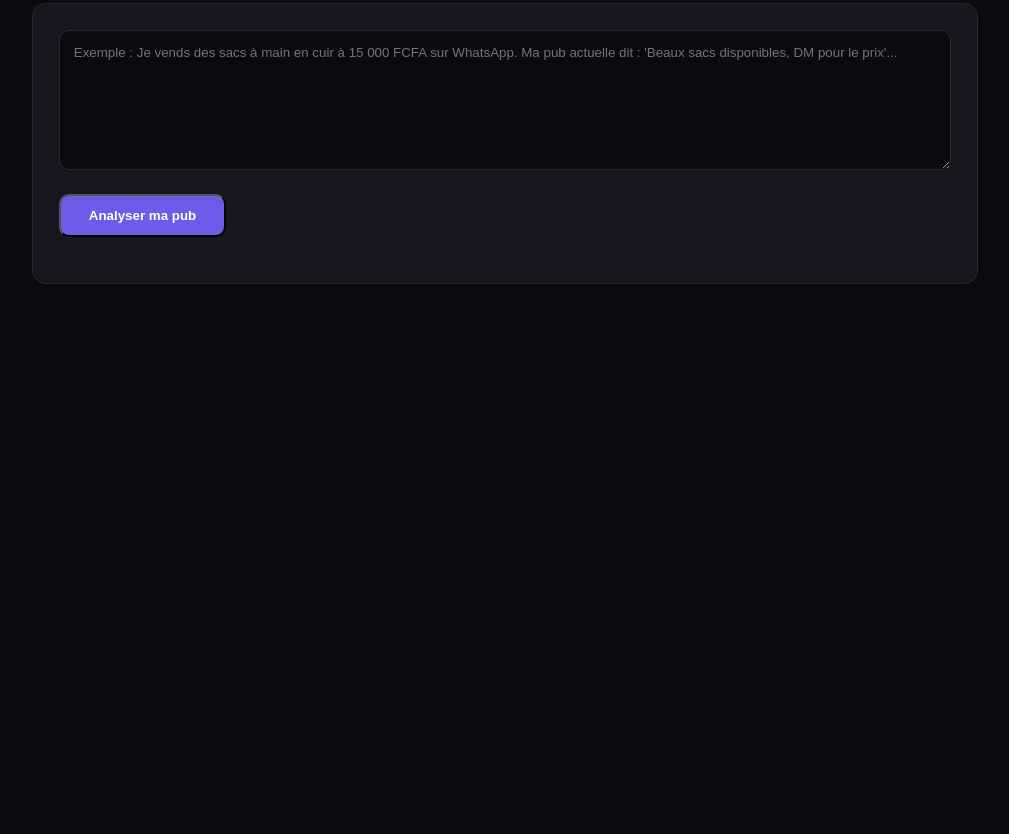
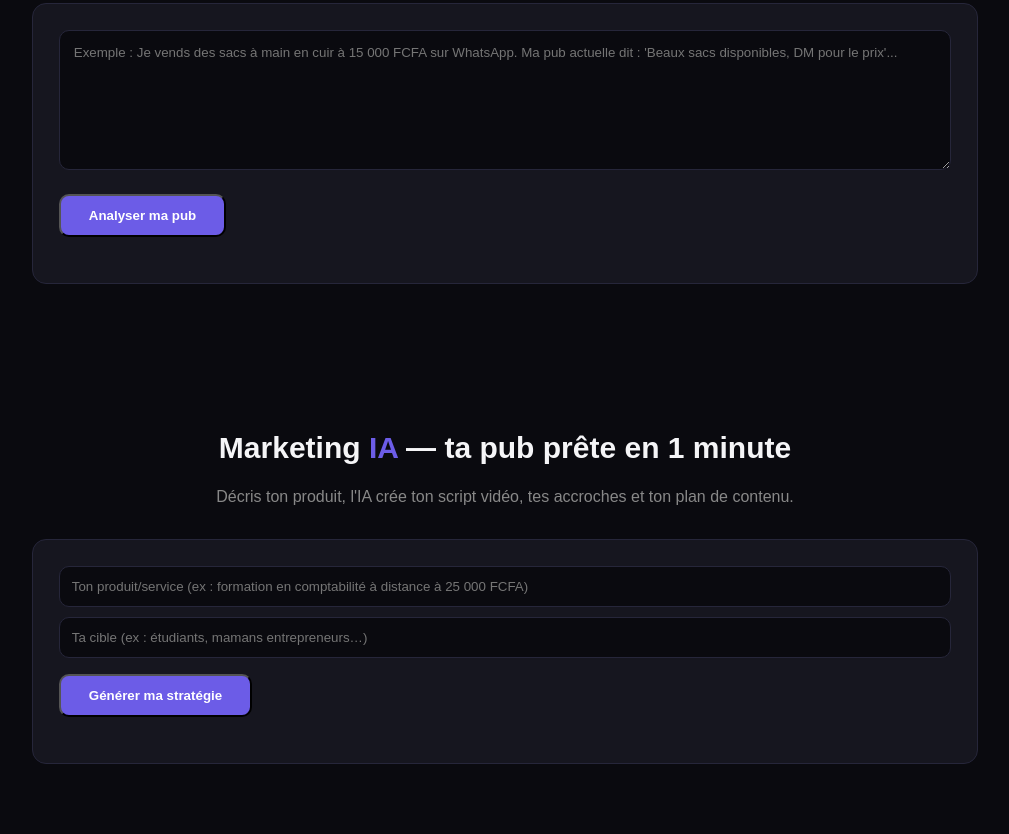
Before and after one commit to francescoabc5-bot/Scisco-Light, a plain HTML site: page index.html in a window 1280 px wide. Shown: the part 2260-3094 px from the top of the page, without its empty margins (135-1144 px from the left). Before the commit the page ends 2614 px from the top, so only its background shows below. Drawn offline with Linux system fonts and the light colour scheme.

Commit message:
Update index.html

```diff
--- a/index.html
+++ b/index.html
@@ -129,5 +129,33 @@ async function lancerAnalyse() {
 }
 </script>
 
+<section class="section" id="marketing">
+  <h2>Marketing <em>IA</em> — ta pub prête en 1 minute</h2>
+  <p class="muted">Décris ton produit, l'IA crée ton script vidéo, tes accroches et ton plan de contenu.</p>
+  <div class="card" style="text-align:left">
+    <input id="produit" placeholder="Ton produit/service (ex : formation en comptabilité à distance à 25 000 FCFA)" style="width:100%;background:#0a0a0f;color:#f5f5f7;border:1px solid #26263a;border-radius:10px;padding:12px;font-family:inherit;margin-bottom:10px">
+    <input id="cible" placeholder="Ta cible (ex : étudiants, mamans entrepreneurs…)" style="width:100%;background:#0a0a0f;color:#f5f5f7;border:1px solid #26263a;border-radius:10px;padding:12px;font-family:inherit">
+    <button class="btn" id="btnMarketing" onclick="lancerMarketing()">Générer ma stratégie</button>
+    <div id="resultatMarketing" style="margin-top:20px;white-space:pre-wrap;color:#ccc"></div>
+  </div>
+</section>
+
+<script>
+async function lancerMarketing() {
+  const btn = document.getElementById('btnMarketing');
+  const res = document.getElementById('resultatMarketing');
+  const produit = document.getElementById('produit').value;
+  const cible = document.getElementById('cible').value;
+  if (produit.trim().length < 10) { res.textContent = '⚠️ Décris ton produit en une phrase au moins.'; return; }
+  btn.disabled = true; btn.textContent = 'Création en cours…'; res.textContent = '🤖 L\'IA rédige ton script et ta stratégie…';
+  try {
+    const r = await fetch('/api/marketing', { method: 'POST', headers: {'Content-Type':'application/json'}, body: JSON.stringify({ produit, cible }) });
+    const data = await r.json();
+    res.textContent = data.analyse || ('Erreur : ' + (data.error || 'inconnue'));
+  } catch (e) { res.textContent = 'Erreur de connexion, réessaie.'; }
+  btn.disabled = false; btn.textContent = 'Générer ma stratégie';
+}
+</script>
+
 </body>
 </html>
```
